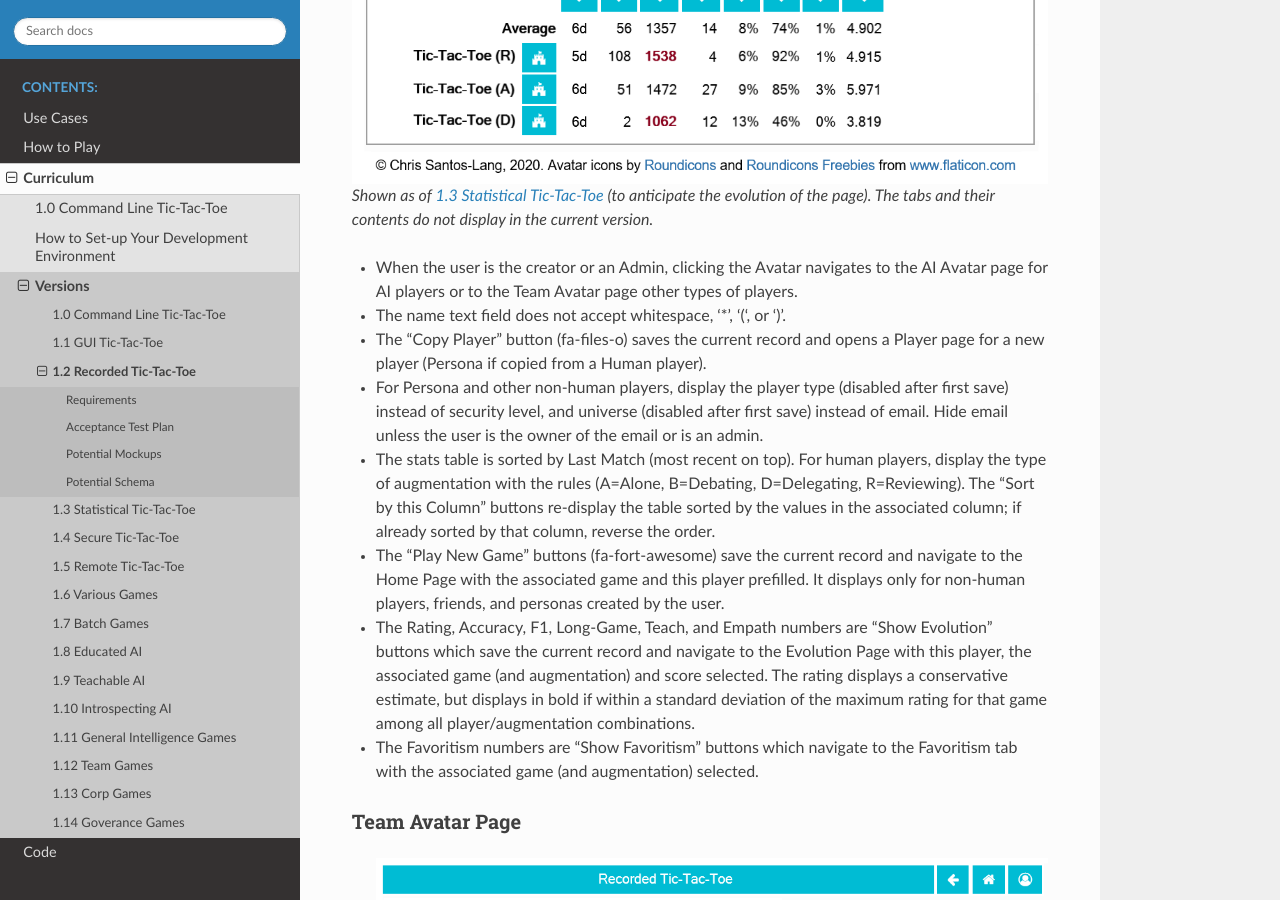
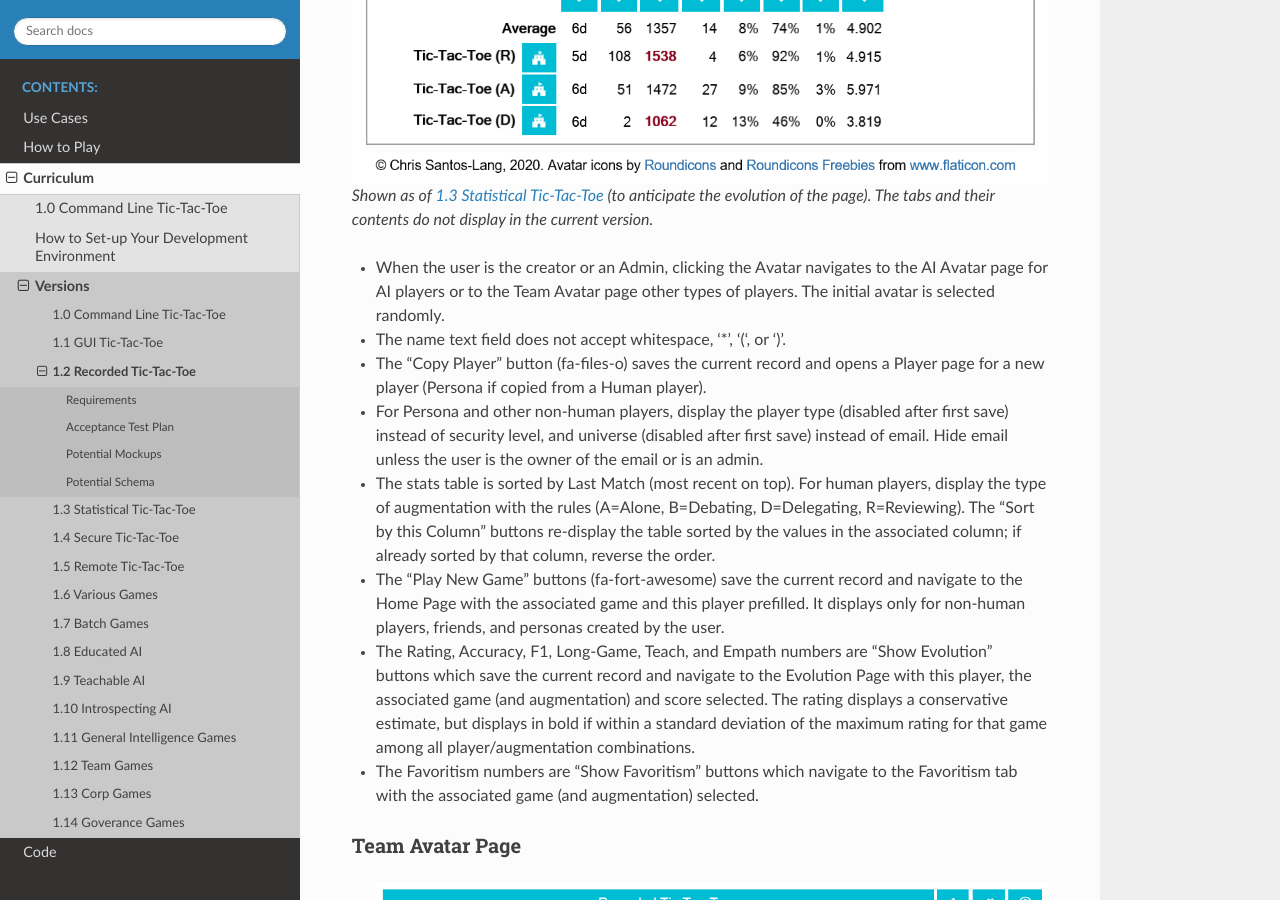
Before and after one commit to ChrisSantosLang/redscience, a Sphinx documentation site: the page built from docs/source/releases/recorded.rst, in a window 1280 px wide and 900 px high, scrolled down 1542 px. Built offline with Sphinx 7.4.7 and the Read the Docs theme 2.0.0, drawn with Linux system fonts in a browser that asks for light colours.

Commit message:
Update recorded.rst

```diff
--- a/docs/source/releases/recorded.rst
+++ b/docs/source/releases/recorded.rst
@@ -69,7 +69,8 @@ Player Page
 
 * When the user is the creator or an Admin, clicking the Avatar
   navigates to the AI Avatar page for AI players or to the Team
-  Avatar page other types of players.
+  Avatar page other types of players. The initial avatar is
+  selected randomly.
 * The name text field does not accept whitespace, ‘*’, ‘(‘, or ‘)’.
 * The “Copy Player” button (fa-files-o) saves the current record and
   opens a Player page for a new player (Persona if copied from a
```
